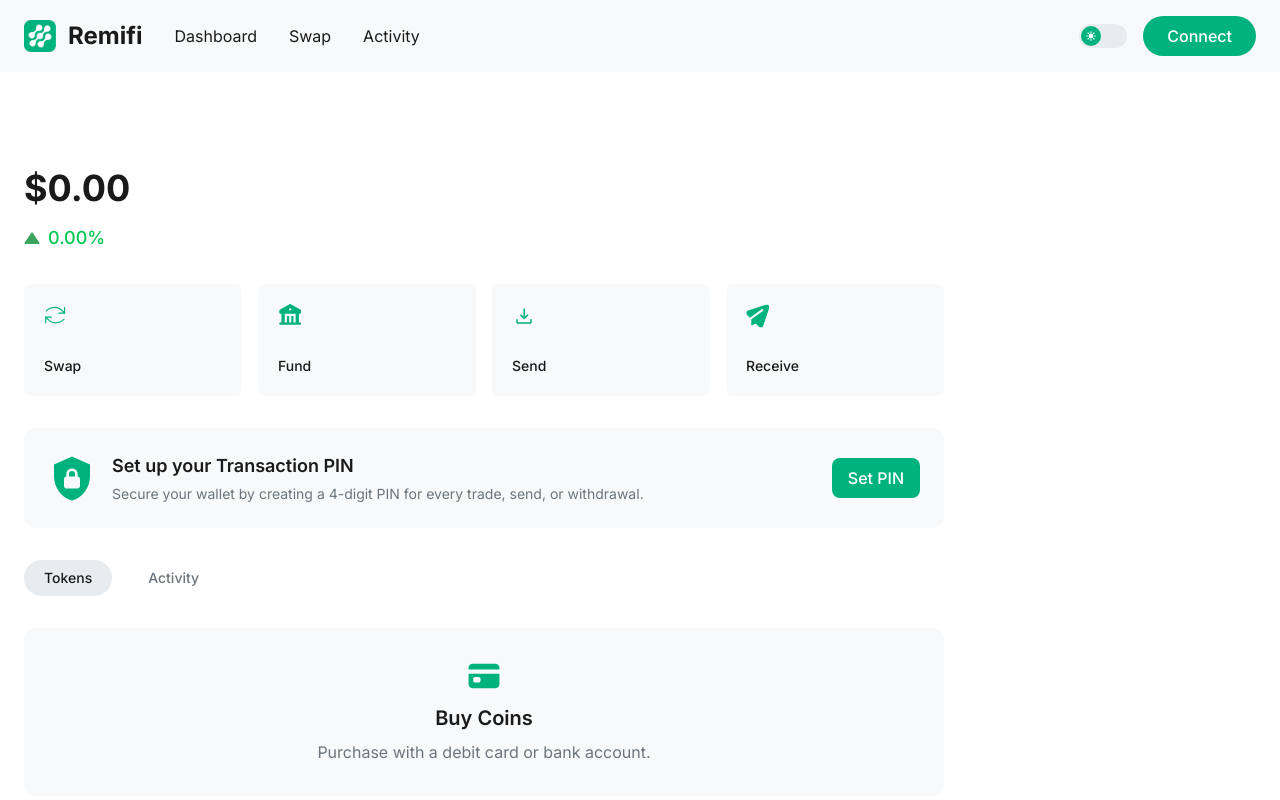
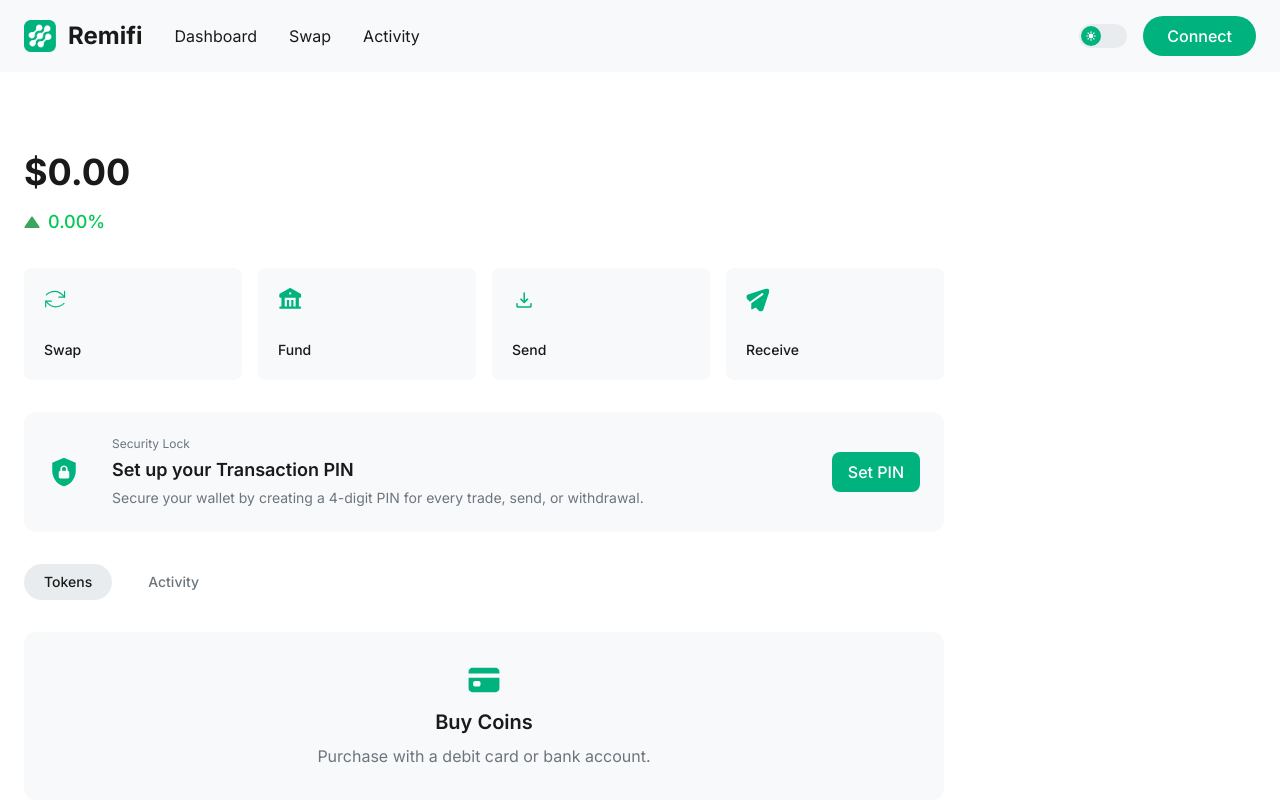
Before and after one commit to AfriRemit/remifi-client, a React (Vite) app in the folder remifi-client/: page /swap in a window 1280 px wide. Both pictures are taken after a click on the button "Dashboard". Shown: the top 800 px of the page. Built offline with nearby package versions, Linux system fonts and the light colour scheme.

Commit message:
dashboard

```diff
--- a/remifi-client/src/components/dashboard/Dashboard.tsx
+++ b/remifi-client/src/components/dashboard/Dashboard.tsx
@@ -7,8 +7,8 @@ import BuyReceiveCards from './BuyReceiveCards';
 const Dashboard: React.FC = () => {
   return (
     <div className="min-h-screen bg-primary">
-      <div className="max-w-7xl mx-auto px-6 pt-16 pb-8 md:pt-24">
-        <div className="grid grid-cols-1 lg:grid-cols-[940px_1fr] xl:grid-cols-[920px_1fr] gap-8">
+      <div className="max-w-7xl mx-auto px-4 sm:px-6 pt-12 pb-8 md:pt-20">
+        <div className="grid grid-cols-1 lg:grid-cols-[640px_1fr] xl:grid-cols-[920px_1fr] gap-6 md:gap-8">
           {/* Left column - constrained width */}
           <div className="space-y-8">
             {/* Balance Section */}
--- a/remifi-client/src/components/dashboard/PinSetup.tsx
+++ b/remifi-client/src/components/dashboard/PinSetup.tsx
@@ -1,10 +1,11 @@
 const PinSetup: React.FC = () => {
   return (
-    <div className="bg-secondary rounded-xl p-6 flex items-center space-x-4">
-      <div className="flex items-center justify-center flex-shrink-0">
-        <img src="/assets/mdi_security-lock.svg" alt="Security Lock"  />
+    <div className="bg-secondary rounded-xl p-6 flex flex-col gap-4 md:flex-row md:items-center md:space-x-4">
+      <div className="flex items-center justify-start md:justify-center flex-shrink-0">
+        <img src="/assets/mdi_security-lock.svg" alt="Security Lock" className="w-8 h-8" />
       </div>
       <div className="flex-1">
+        <span className="block text-xs text-secondary mb-1">Security Lock</span>
         <h3 className="text-lg font-semibold text-primary mb-1">
           Set up your Transaction PIN
         </h3>
@@ -12,7 +13,7 @@ const PinSetup: React.FC = () => {
           Secure your wallet by creating a 4-digit PIN for every trade, send, or withdrawal.
         </p>
       </div>
-      <button className="px-4 py-2 bg-accent-green text-white rounded-lg font-medium hover:bg-green-600 transition-colors duration-200">
+      <button className="px-4 py-2 bg-accent-green text-white rounded-lg font-medium hover:bg-green-600 transition-colors duration-200 w-full md:w-auto">
         Set PIN
       </button>
     </div>
--- a/remifi-client/src/components/dashboard/QuickActions.tsx
+++ b/remifi-client/src/components/dashboard/QuickActions.tsx
@@ -20,7 +20,7 @@ const QuickActions: React.FC = () => {
   ];
 
   return (
-    <div className="grid grid-cols-4 gap-4">
+    <div className="grid grid-cols-2 md:grid-cols-4 gap-4">
       {actions.map((action, index) => (
         <button
           key={index}
--- a/remifi-client/src/components/swap/Swap.tsx
+++ b/remifi-client/src/components/swap/Swap.tsx
@@ -77,8 +77,8 @@ const Swap: React.FC = () => {
             <img
               src="/assets/swap-icon.svg"
               alt="swap toggle"
-              className="w-5 h-5"
-              style={{ filter: 'brightness(0) saturate(100%) invert(100%)' }}
+              className="w-5 h-5 dark:invert"
+              style={{ filter: 'brightness(0) saturate(100%)' }}
             />
           </div>
         </div>
```
